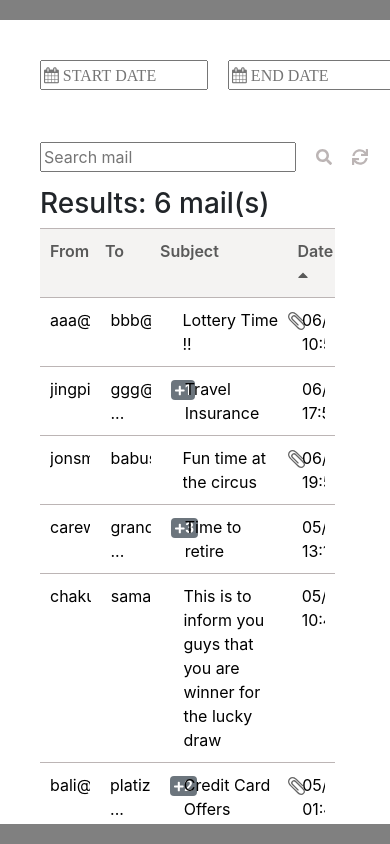
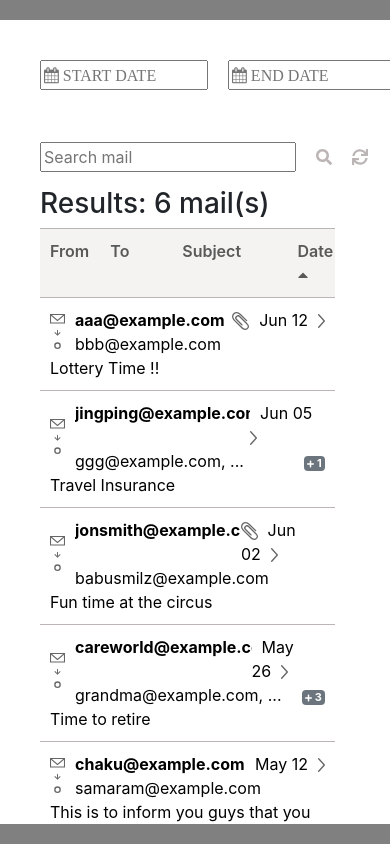
Before and after one commit to Vineeth-Avvaru/mail-archiver, a React (Create React App) app: page /mails in a window 390 px wide. Shown: the top 844 px of the page. Built offline with nearby package versions, Linux system fonts and the light colour scheme.

Commit message:
responsive design

```diff
--- a/src/components/HomeComponent.css
+++ b/src/components/HomeComponent.css
@@ -35,6 +35,8 @@
 
 .search-container {
     align-self: center;
+    display: flex;
+    flex-direction: row;
 }
 
 .search-bar {
@@ -76,7 +78,7 @@
     height: calc(100% - 15vh);
     display: flex;
     flex-direction: column;
-    overflow-y: scroll;
+    overflow-y: auto;
 }
 
 .mails-header {
@@ -90,7 +92,12 @@
 }
 
 .email-from, .email-to {
-    width: 20%;
+    width: 17.5%;
+    margin-right: 20px;
+}
+
+.for-badge {
+    width: 5%;
 }
 
 .email-sub {
@@ -119,7 +126,7 @@
         width: 100%;
         display: flex;
         flex-direction: row;
-        justify-content: start;
+        justify-content: flex-start;
         margin-top: 15px;
         margin-bottom: 15px;
     }
--- a/src/components/HomeComponent.jsx
+++ b/src/components/HomeComponent.jsx
@@ -102,6 +102,7 @@ class Home extends React.Component {
                         <div className="mails-header">
                             <span className="email-from">From</span>
                             <span className="email-to">To</span>
+                            <span className="for-badge"></span>
                             <span className="email-sub">Subject</span>
                             <span className="email-date" onClick={this.props.changeMailOrder}>Date {this.props.order === eOrderType.normal ? <FontAwesomeIcon icon={faCaretUp} /> : <FontAwesomeIcon icon={faCaretDown} />}</span>
                         </div>
--- a/src/components/MailComponent.css
+++ b/src/components/MailComponent.css
@@ -1,3 +1,6 @@
+.show-mobile {
+    display: none;
+}
 .mail-body-container {
     width: 100%;
     display: flex;
@@ -7,6 +10,7 @@
     color: black;
 }
 .mail-body-container:hover {
+
     background-color: #F4F3F2;
     color: blue;
     cursor: pointer;
@@ -49,3 +53,68 @@
 .badge-secondary {
     font-size: 11px;
 }
+
+@media (max-width: 720px) {
+
+    .hide-mobile {
+        display: none;
+    }
+    .show-mobile {
+        display: initial;
+    }
+    .mail-body-container {
+        display: flex;
+        flex-direction: column;
+    }
+    .mail-icon {
+        width: 15px;
+        height: auto;
+        align-self: center;
+    }
+    .mail-sp-icon{
+        align-self: center;
+        margin-right: 10px;
+    }
+    .non-subject-part {
+        display: flex;
+        flex-direction: row;
+        align-content: center;
+    }
+    .mobile-from-to-container{
+        width: 100%;
+    }
+    .arrow-icon {
+        width: 7px;
+        height: auto;
+        align-self: center;
+    }
+    .clip-icon {
+        align-self: center;
+    }
+    .mobile-email-date {
+        align-self: center;
+        margin-right: 10px;
+        margin-left: 10px ;
+    }
+    .mobile-email-from {
+        width: 100%;
+        display: flex;
+        flex-direction: row;
+        justify-content: space-between;
+    }
+    .mobile-email-to{
+        display: flex;
+        flex-direction: row;
+        justify-content: space-between;
+    }
+    .badge-secondary {
+        font-size: 8px;
+    }
+    .badge-text {
+        font-style: normal;
+        font-size: 11px;
+    }
+    .email-from-text{
+        overflow: hidden;
+    }
+}
--- a/src/components/MailComponent.jsx
+++ b/src/components/MailComponent.jsx
@@ -4,12 +4,19 @@ import { Link } from 'react-router-dom';
 import clip_icon from '../icons/icon_clip.svg';
 import { Badge } from 'reactstrap';
 import { FontAwesomeIcon } from '@fortawesome/react-fontawesome'
-import { faPlus } from '@fortawesome/free-solid-svg-icons'
+import { faPlus } from '@fortawesome/free-solid-svg-icons';
+import mailIcon from '../icons/icon_mail_sp.svg';
+import mobileArrowIcon from '../icons/icon_arrow02.svg';
 
 function Mail(props) {
 
+    const months = ["Jan", "Feb", "Mar", "Apr", "May", "Jun", "Jul", "Aug", "Sep", "Oct", "Nov", "Dec"]
     const archivedMails = props.mails.map((archivedMail, index) => {
+        let mailMonth = months[parseInt(archivedMail.date.split(" ")[0].split("/")[0])-1];
+        let mailDay = archivedMail.date.split(" ")[0].split("/")[1];
         return (
+            <div key={index}>
+                <div className="hide-mobile">
                     <Link key={index} to={`/mails/${index}`} className="mail-body-container">
                         <span className="email-from-body">{archivedMail.from}</span>
                         <span className="email-to-body">
@@ -21,7 +28,7 @@ function Mail(props) {
                         </span>
                         <span className="email-badge-body">
                             {archivedMail.to.length !== 1
-                        ? <span><Badge color="secondary"><FontAwesomeIcon icon={faPlus} /><i className="badge-text">{archivedMail.to.length-1}</i></Badge></span>
+                                ? <span><Badge color="secondary"><FontAwesomeIcon icon={faPlus} /><i className="badge-text">{archivedMail.to.length - 1}</i></Badge></span>
                                 : <span></span>
                             }
                         </span>
@@ -34,6 +41,105 @@ function Mail(props) {
                         </span>
                         <span className="email-date-body">{archivedMail.date}</span>
                     </Link>
+                </div>
+                <div className="show-mobile">
+                    <Link key={index} to={`/mails/${index}`} className="mail-body-container">
+                        <div>
+                            <div className="non-subject-part">
+                                <div className="mail-sp-icon">
+                                    <img src={mailIcon} className="mail-icon" />
+                                </div>
+                                <div className="mobile-from-to-container">
+                                    <div className="mobile-email-from">
+                                        <div className="email-from-text">
+                                            <b>{archivedMail.from}</b>
+                                        </div>
+                                        <div className="mobile-email-from-date">
+                                            <span>
+                                                {archivedMail.attachment
+                                                    ? <img src={clip_icon} className="icon-clip" alt="icon-clip" />
+                                                    : <div></div>
+                                                }
+                                            </span>
+                                            <span className="mobile-email-date">
+                                                {mailMonth + " " + mailDay}
+                                            </span>
+                                            <span>
+                                                <img src={mobileArrowIcon} className="arrow-icon" />
+                                            </span>
+                                        </div>
+                                    </div>
+                                    <div className="mobile-email-to">
+                                        <div>
+                                            {archivedMail.to[0]}
+                                            {archivedMail.to.length !== 1
+                                                ? <span>, ... </span>
+                                                : <span></span>
+                                            }
+                                        </div>
+                                        <div>
+                                            {archivedMail.to.length !== 1
+                                                ? <span><Badge color="secondary"><FontAwesomeIcon icon={faPlus} /><i className="badge-text"> {archivedMail.to.length - 1}</i></Badge></span>
+                                                : <span></span>
+                                            }
+                                        </div>
+                                    </div>
+                                </div>
+                            </div>
+                        </div>
+                        <div>
+                            {archivedMail.subject}
+                        </div>
+                    </Link>
+                </div>
+            </div>
+            // <Link key={index} to={`/mails/${index}`} className="mail-body-container">
+            //     <div className="mail-sp-icon">
+            //         <img src={mailIcon} />
+            //     </div>
+            //     <div className="email-from-body">
+            //         {archivedMail.from}
+            //         <span className="mobile-clip-icon">
+            //             {archivedMail.attachment
+            //                 ? <img src={clip_icon} className="icon-clip" alt="icon-clip" />
+            //                 : <div></div>
+            //             }
+            //         </span>
+            //         <span className="mobile-date">
+            //         {archivedMail.date}
+            //         </span>
+            //         <span className="mobile-arrow-icon">
+            //         <img src={mobileArrowIcon} />
+            //         </span>
+            //     </div>
+            //     <div className="email-to-body">
+            //         {archivedMail.to[0]}
+            //         {archivedMail.to.length !== 1
+            //             ? <span>, ... </span>
+            //             : <span></span>
+            //         }
+            //         <span className="mobile-badge">
+            //             {archivedMail.to.length !== 1
+            //                 ? <span><Badge color="secondary"><FontAwesomeIcon icon={faPlus} /><i className="badge-text">{archivedMail.to.length - 1}</i></Badge></span>
+            //                 : <span></span>
+            //             }
+            //         </span>
+            //     </div>
+            //     <span className="email-badge-body">
+            //         {archivedMail.to.length !== 1
+            //             ? <span><Badge color="secondary"><FontAwesomeIcon icon={faPlus} /><i className="badge-text">{archivedMail.to.length - 1}</i></Badge></span>
+            //             : <span></span>
+            //         }
+            //     </span>
+            //     <div className="email-sub-body">{archivedMail.subject}</div>
+            //     <span className="email-attachment-body">
+            //         {archivedMail.attachment
+            //             ? <img src={clip_icon} className="icon-clip" alt="icon-clip" />
+            //             : <div></div>
+            //         }
+            //     </span>
+            //     <span className="email-date-body">{archivedMail.date}</span>
+            // </Link>
         )
     })
     return (
```
Lines whose indentation alone changed are shown as unchanged.
